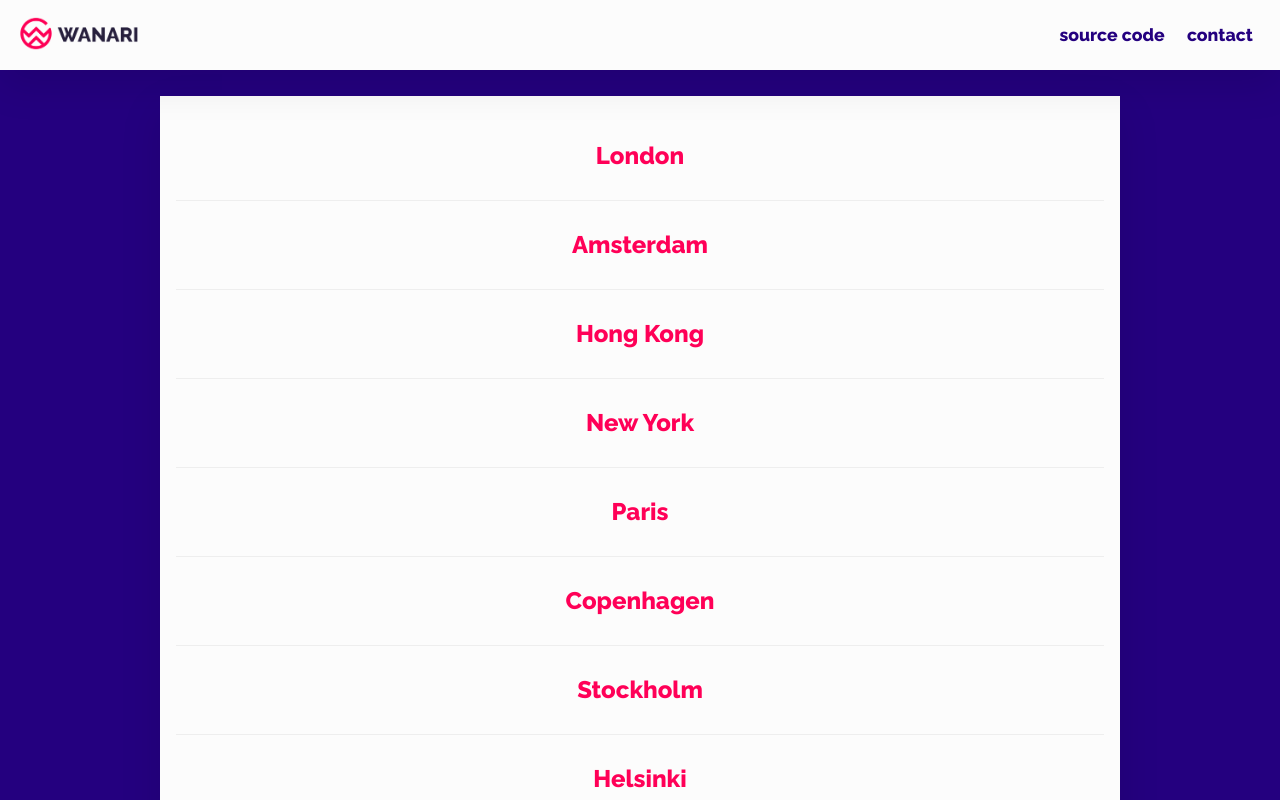
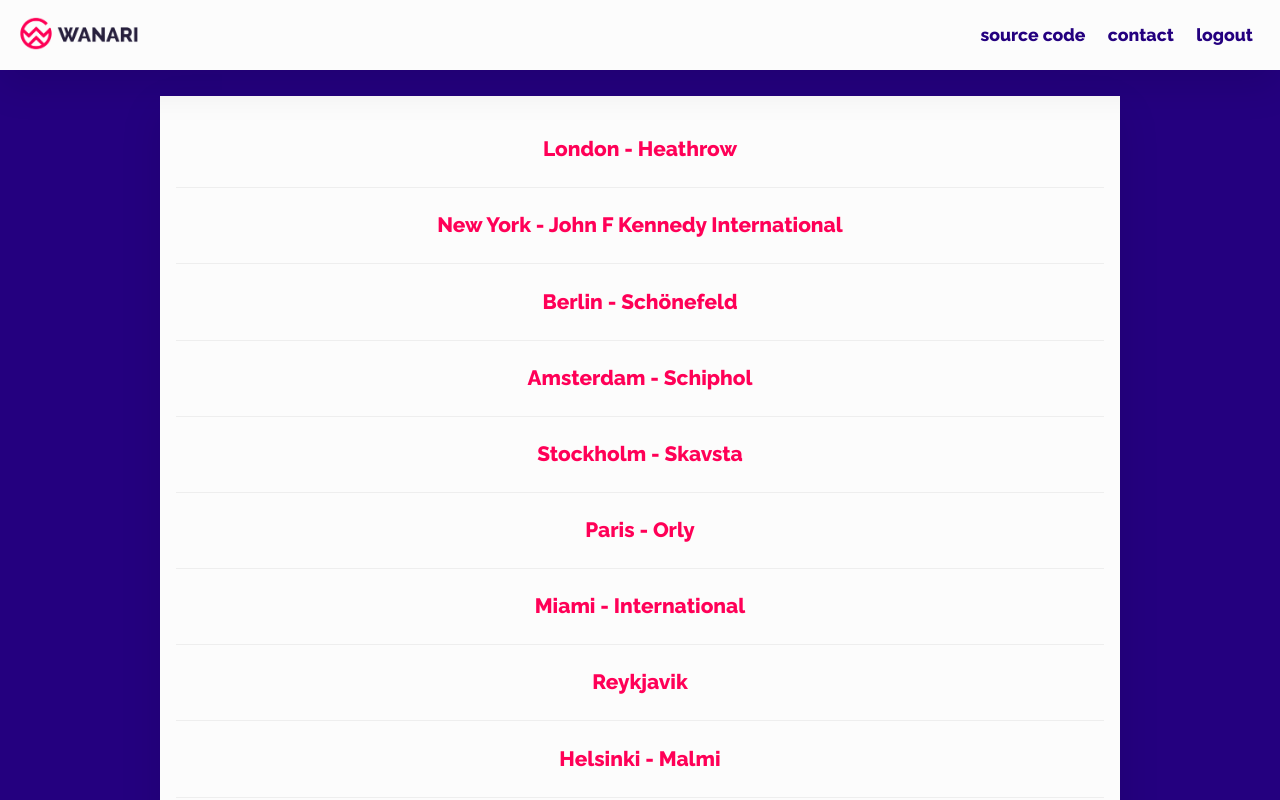
Before and after one commit to leventefrks/wanari, a React app: page /dashboard in a window 1280 px wide. Shown: the top 800 px of the page. Built offline with nearby package versions, Linux system fonts and the light colour scheme.

Commit message:
axios,moment,query

```diff
--- a/package.json
+++ b/package.json
@@ -28,6 +28,7 @@
     "fs-extra": "3.0.1",
     "html-webpack-plugin": "2.29.0",
     "jest": "20.0.4",
+    "moment": "^2.22.1",
     "object-assign": "4.1.1",
     "postcss-flexbugs-fixes": "3.2.0",
     "postcss-loader": "2.0.8",
--- a/src/App.js
+++ b/src/App.js
@@ -1,13 +1,12 @@
-import React, { Component } from 'react';
+import React, {Component} from 'react';
 // routing
-import { Route, Switch, withRouter } from 'react-router-dom';
+import {Route, Switch, withRouter} from 'react-router-dom';
 // main components
 import Login from './components/login/login';
 import Dashboard from './components/dashboard/dashboard';
 // static data
 import user from './data/authentication';
-//import airports from './data/airports';
-// main styles
+//import airports from './data/airports'; main styles
 import './App.scss';
 
 class App extends Component {
@@ -22,37 +21,42 @@ class App extends Component {
   }
 
   onUsernameChange(e, name) {
-    this.setState({ [name]: e.target.value });
+    this.setState({[name]: e.target.value});
   };
 
   onPasswordChange(e, name) {
-    this.setState({ [name]: e.target.value });
+    this.setState({[name]: e.target.value});
   };
 
   onClick = e => {
-  let { username, password } = this.state;
-    if (username === user.username && password === user.password){
-      this.setState( prevState => ({ isFormValid: !prevState.isFormInValid, username: '', password: '' }));
+    const {username, password} = this.state;
+    if (username === user.username && password === user.password) {
+      this.setState(prevState => ({
+        isFormValid: !prevState.isFormInValid,
+        username: '',
+        password: ''
+      }));
       this.props.history.push('/dashboard');
     } else {
-      this.setState({ isFormInValid: true });
+      this.setState({isFormInValid: true});
     }
   }
 
   render() {
     return (
       <div className="App">
-      <Switch>
-        <Route path="/" exact
-         render={ props => ( <Login onClick={ this.onClick }
-         passwordChange={ e => this.onPasswordChange(e,'password') }
-         usernameChange={ e => this.onUsernameChange(e,'username') }
-         isFormValid = { this.state.isFormInValid } {...props}/>)}
-         />
-        <Route path="/dashboard" exact
-        render={ props => (<Dashboard {...props} />)}
-        />
-      </Switch>
+        <Switch>
+          <Route
+            path="/"
+            exact
+            render={props => (<Login
+            onClick={this.onClick}
+            passwordChange={e => this.onPasswordChange(e, 'password')}
+            usernameChange={e => this.onUsernameChange(e, 'username')}
+            isFormValid={this.state.isFormInValid}
+            {...props}/>)}/>
+          <Route path="/dashboard" exact render={props => (<Dashboard {...props}/>)}/>
+        </Switch>
       </div>
     );
   }
--- a/src/components/dashboard/dashboard.js
+++ b/src/components/dashboard/dashboard.js
@@ -1,34 +1,75 @@
-import React, { Component } from 'react';
+import React, {Component} from 'react';
+// web app logo
 import Logo from '../../data/wanari-logo.png';
+// static data
 import airports from '../../data/airports';
+import baseOpenSkyApiUrl from '../../data/openskyApi';
+import axios from 'axios';
+import moment from 'moment';
 
 export default class Dashboard extends Component {
   constructor(props) {
     super(props);
 
     this.state = {
-        chosenCity: ''
+      currentAirport: '',
+      currentIcao24: ''
     }
   }
 
   queryFlightInfo = e => {
     e.preventDefault();
-    console.log('query flight info  --- ' + e.currentTarget.dataset.city);
-    const chosenCity = e.currentTarget.dataset.city;
-    this.setState( prevState => ({ chosenCity: chosenCity}));
+
+    const currentAirport = e.currentTarget.dataset.city;
+    const currentIcao24 = e.currentTarget.dataset.icao24;
+    //console.log('query flight info  --- ' + currentAirport + ' - ' + currentIcao24);
+    //console.log('start', moment());
+    //console.log('end', moment().subtract(8, 'hours'));
+    //console.log(moment(1517227200).format());
+
+    const startDate = moment(moment(), "M/D/YYYY H:mm").valueOf();
+    const endDate = moment(moment().subtract(8,'hours'), "M/D/YYYY H:mm").valueOf();
+
+    console.log(startDate);
+    console.log(endDate);
+
+    console.log(moment(startDate).format());
+    console.log(moment(endDate).format());
+
+    const fullDepartureUrl = `${baseOpenSkyApiUrl}/flights/departure?airport=${currentIcao24}&begin=${startDate}&end=${endDate}`;
+    //const fullArrivalnUrl = `${baseOpenSkyApiUrl}/flights/arrival?airport=${currentIcao24}&begin=${startDate}&end=${endDate}`;
+
+    axios
+      .get(fullDepartureUrl)
+      .then((response) => {
+        console.log(response);
+      })
+      .catch((error) => {
+        console.log(error);
+      });
+  }
+
+  currentDate = () => {
+    let currentDate = new Date();
+  }
+
+  onLogout = () => {
+    this
+      .props
+      .history
+      .push('/');
   }
 
   render() {
-      let cities = airports.map((airport,id) =>
-        <li key={id} className="flight-info__list__item">
+
+    let cities = airports.map((airport, id) => <li key={id} className="flight-info__list__item">
       <a
         className="flight-info__list__item__name"
-          data-city={airport}
-          onClick={e => this.queryFlightInfo(e)}
-          >{airport}
+        data-city={airport.name}
+        data-icao24={airport.icao24}
+        onClick={e => this.queryFlightInfo(e)}>{airport.name}
       </a>
-        </li>
-    );
+    </li>);
 
     return (
       <div>
@@ -38,15 +79,26 @@ export default class Dashboard extends Component {
             <nav className="header__navigation">
               <ul className="header__navigation-list">
                 <li className="header__navigation-list__item">
-                <a className="header__navigation-list__item-link" href="https://github.com/leventefrks/wanari">source code</a>
+                  <a
+                    className="header__navigation-list__item-link"
+                    href="https://github.com/leventefrks/wanari"
+                    target="_blank">source code</a>
                 </li>
                 <li className="header__navigation-list__item">
-                <a className="header__navigation-list__item-link" href="http://www.leventefarkas.com">contact</a>
+                  <a
+                    className="header__navigation-list__item-link"
+                    href="http://www.leventefarkas.com"
+                    target="_blank">contact</a>
+                </li>
+                <li className="header__navigation-list__item">
+                  <a
+                    className="header__navigation-list__item-link"
+                    href="#"
+                    onClick={this.onLogout}>logout</a>
                 </li>
               </ul>
             </nav>
           </header>
-
           <div className="flight-info">
             <ul className="flight-info__list">
               {cities}
--- a/src/data/airports.js
+++ b/src/data/airports.js
@@ -1,5 +1,35 @@
-const airports = ["London", "Amsterdam", "Hong Kong",
-                  "New York", "Paris", "Copenhagen",
-                  "Stockholm", "Helsinki", "Berlin", "Brussels" ];
+const airports = [
+    {
+        "name": "London - Heathrow",
+        "icao24": "EGLL"
+    }, {
+        "name": "New York - John F Kennedy International",
+        "icao24": "KJFK"
+    }, {
+        "name": "Berlin - Schönefeld",
+        "icao24": "EDDB"
+    }, {
+        "name": "Amsterdam - Schiphol",
+        "icao24": "EHAM"
+    }, {
+        "name": "Stockholm - Skavsta",
+        "icao24": "ESKN"
+    }, {
+        "name": "Paris - Orly",
+        "icao24": "LFPO"
+    }, {
+        "name": "Miami - International",
+        "icao24": "KMIA"
+    }, {
+        "name": "Reykjavik",
+        "icao24": "BIRKL"
+    }, {
+        "name": "Helsinki - Malmi",
+        "icao24": "EFHF"
+    }, {
+        "name": "Malmö - Sturup",
+        "icao24": "ESMS"
+    }
+];
 
 export default airports;
--- a/src/scss/components/_dashboard.scss
+++ b/src/scss/components/_dashboard.scss
@@ -1,60 +1,59 @@
-.main{
+.main {
     padding: 0 1rem;
 }
 
-.header{
+.header {
     width: 100%;
     display: flex;
     justify-content: space-between;
     align-items: center;
     background-color: $white;
-    box-shadow: 0 15px 40px rgba(0,0,0,.1);
-    &--fixed{
+    box-shadow: 0 15px 40px rgba(0, 0, 0, .1);
+    &--fixed {
         position: fixed;
         top: 0;
         left: 0;
         bottom: auto;
         z-index: 1000;
     }
-
-    &__navigation{
-        &-list{
+    &__navigation {
+        &-list {
             display: flex;
             margin: 0 1rem;
             font-size: 1.1rem;
             font-weight: 800;
-            &__item{
+            &__item {
                 margin: 0 .7rem;
-                &-link{
+                &-link {
                     display: inline-block;
                     color: $nav-font;
                     text-decoration: none;
                     transition: all .24s ease-in;
-
-                    &:hover{
-                     transform: scale(1.2);
-                      }
+                    &:hover {
+                        transform: scale(1.2);
+                    }
                 }
             }
         }
     }
-    .logo{
+    .logo {
         width: 8rem;
         margin: 0 1rem 0 1rem;
         height: auto;
         transition: all .24s ease-in;
-        &:hover{
+        &:hover {
             transform: scale(1.2);
         }
     }
 }
-.flight-info{
+
+.flight-info {
     margin: 6rem auto;
     height: auto;
     max-width: 960px;
     background-color: $white;
-    box-shadow: 0 15px 40px rgba(0,0,0,.1);
-    &__title{
+    box-shadow: 0 15px 40px rgba(0, 0, 0, .1);
+    &__title {
         padding: 1.5rem 0 1rem 0;
         font-size: 2.5rem;
         color: $font;
@@ -62,31 +61,32 @@
         text-align: center;
         text-transform: uppercase;
     }
-    &__list{
+    &__list {
         text-align: center;
         padding: 1em;
-        &__item{
-            padding: 2rem 0;
+        &__item {
+            padding: 1.7rem 0;
             border-bottom: 1px solid #eee;
-            &:last-child{
+            &:last-child {
                 border-bottom: none;
             }
-            &__name{
+            &__name {
                 display: inline-block;
                 text-decoration: none;
-                font-size: 1.5rem;
+                font-size: 1.3rem;
                 font-weight: 600;
                 color: $pink-cta;
                 cursor: pointer;
                 transition: all .24s ease-in;
-        &:hover{
-            transform: scale(1.2);
-        }
+                &:hover {
+                    transform: scale(1.1);
+                }
             }
         }
     }
 }
-.footer{
+
+.footer {
     display: flex;
     justify-content: center;
     align-items: center;
@@ -94,7 +94,7 @@
     width: 100%;
     background-color: $footer;
     color: $white;
-    &__copyright{
+    &__copyright {
         font-size: .8rem;
         opacity: .5;
     }
```
Also changed, not shown: src/components/login/login.js (+10 -15 lines), src/scss/_colors.scss (+0 -9 lines), 1 other file (tests, documents, lock files or other folders). Lines whose indentation alone changed are shown as unchanged.
